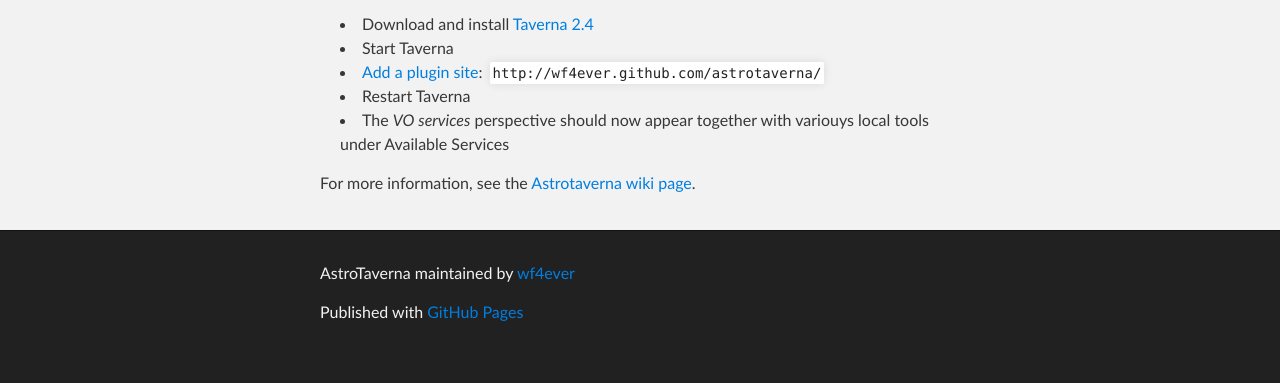
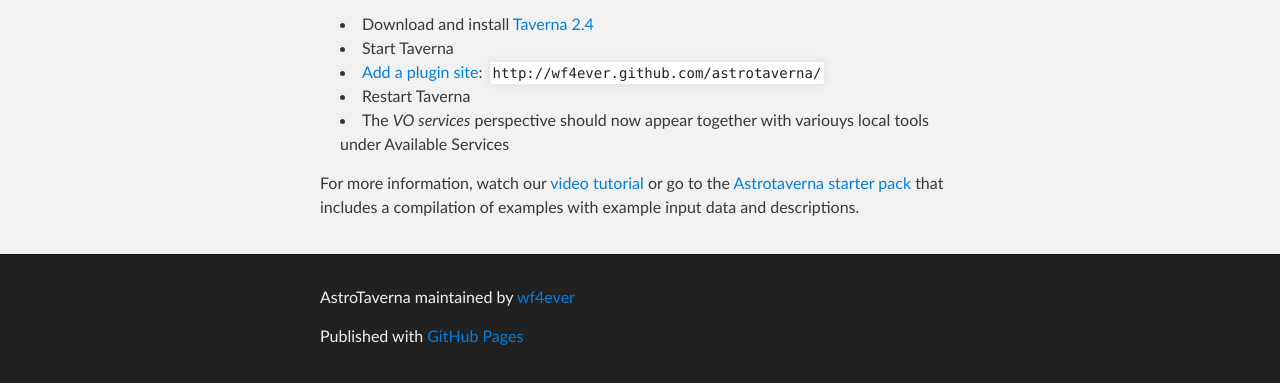
Before and after one commit to wf4ever/astrotaverna, a plain HTML site: page index.html in a window 1280 px wide. Shown: the part 333-716 px from the top of the page. Drawn offline with Linux system fonts and the light colour scheme.

Commit message:
index including links to video tutorial and starter pack

```diff
--- a/index.html
+++ b/index.html
@@ -40,7 +40,10 @@
 <li>The <em>VO services</em> perspective should now appear together with variouys local tools under Available Services</li>
 </ul>
 
+<p>For more information, watch our <a href='http://vimeo.com/51095004'>video tutorial</a> or go to the <a href='http://www.myexperiment.org/packs/420.html'>Astrotaverna starter pack</a> that includes a compilation of examples with example input data and descriptions.</p>
+<!--
 <p>For more information, see the <a href='http://www.wf4ever-project.org/wiki/display/docs/Showcase+9+Astrotaverna'>Astrotaverna wiki page</a>.</p>
+-->
       </section>
     </div>
 
```
